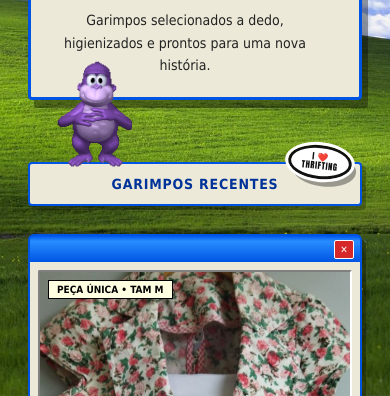
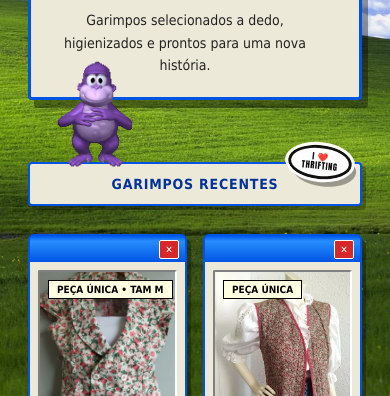
Before and after one commit to PedroGit56/brecho_v1, a plain HTML site: page index.html in a window 390 px wide. Shown: the part 448-844 px from the top of the page. Drawn offline with Linux system fonts and the light colour scheme.

Commit message:
Corrige cards e wallpaper no iPhone

```diff
--- a/index.css
+++ b/index.css
@@ -932,11 +932,29 @@ body {
 }
 
 @media (max-width: 480px) {
-    .campo-roupas {
-        grid-template-columns: 1fr;
+    /* O Safari calcula o background fixo em relação à página inteira.
+       Este elemento fixo mantém o wallpaper na escala da tela. */
+    body {
+        background-image: none;
+        isolation: isolate;
+    }
+
+    body::before {
+        content: "";
+        position: fixed;
+        inset: 0;
+        z-index: -1;
+        background: url('./assets/windows.png') center / cover no-repeat;
     }
 
     .btn-detalhes {
         bottom: 8px;
     }
 }
+
+/* Em telas realmente estreitas, os cards passam para uma coluna. */
+@media (max-width: 360px) {
+    .campo-roupas {
+        grid-template-columns: 1fr;
+    }
+}
```
